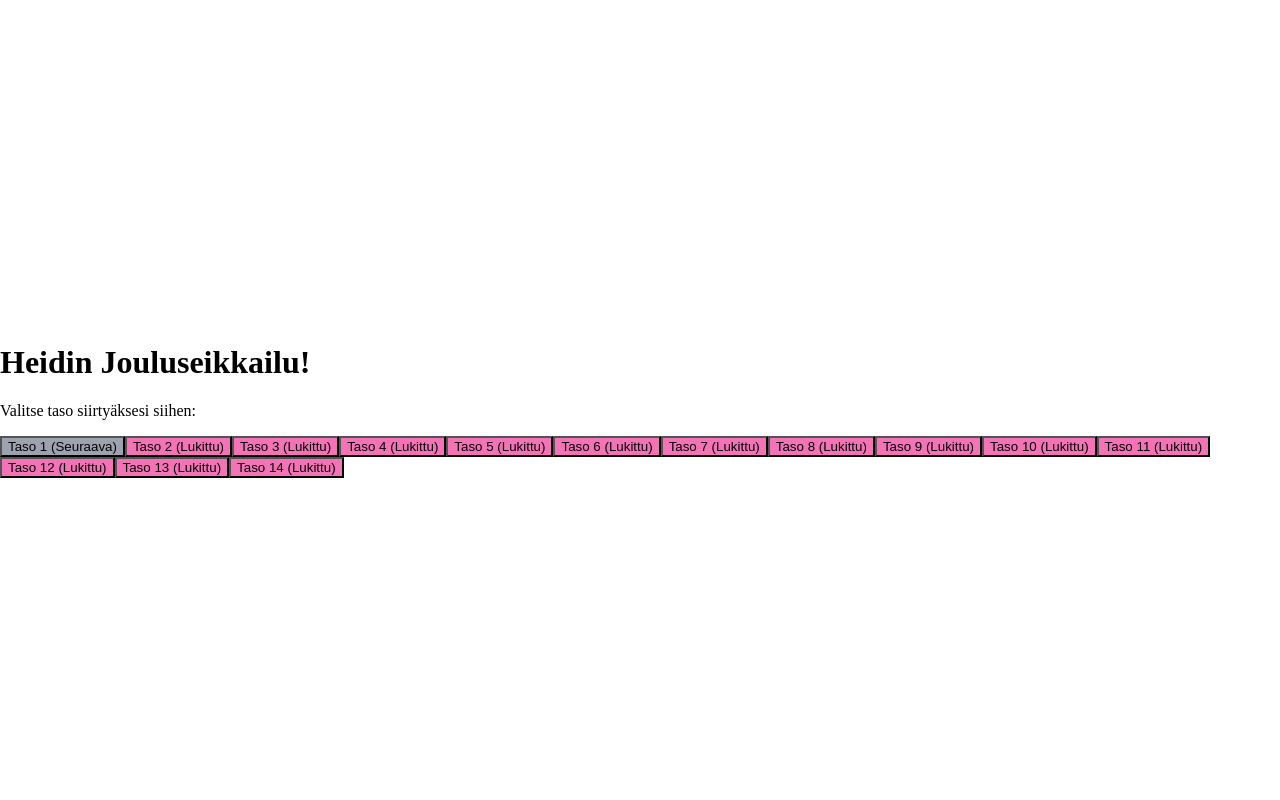
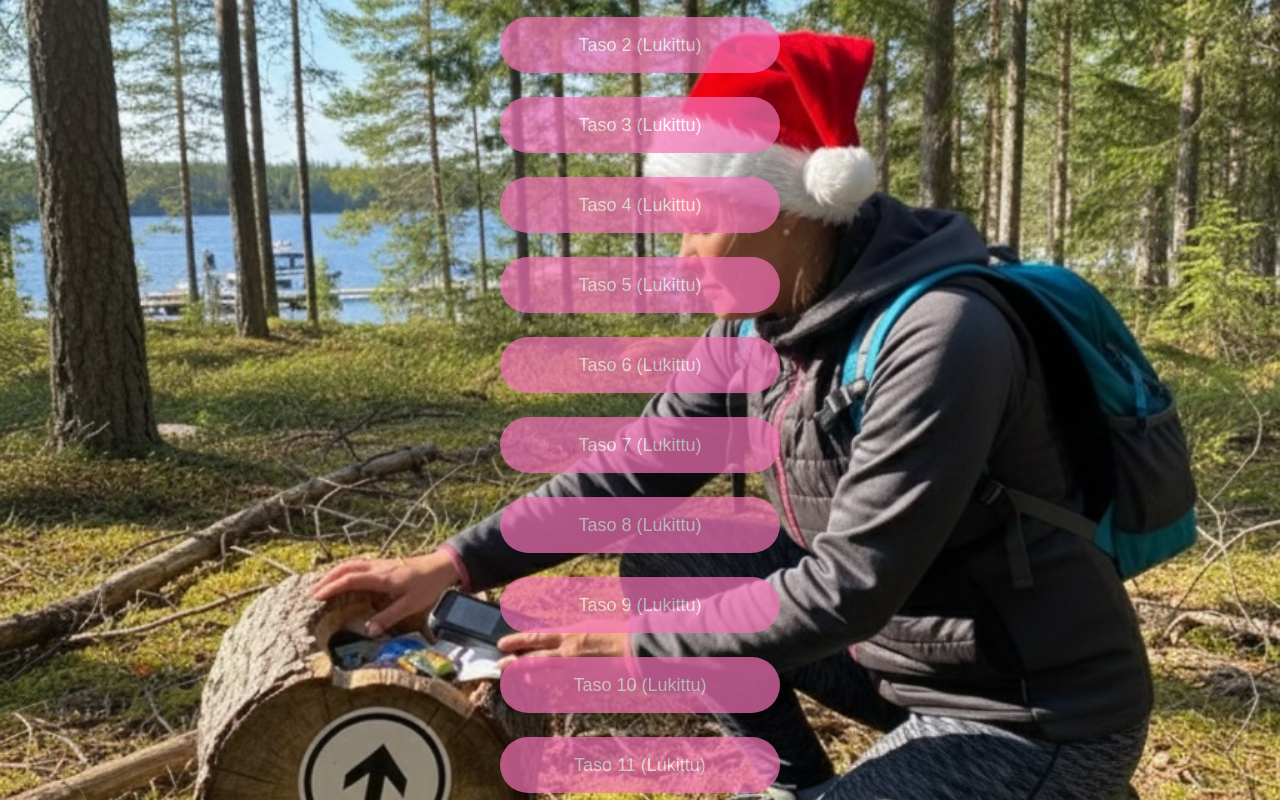
Before and after one commit to grande-fi/heidin-jouluseikkailu, a Next.js app: page /puzzles in a window 1280 px wide. Shown: the top 800 px of the page. Built offline with nearby package versions, Linux system fonts and the light colour scheme.

Commit message:
Update page.js
new levels layout

```diff
--- a/app/puzzles/page.js
+++ b/app/puzzles/page.js
@@ -4,7 +4,7 @@ import { useState, useEffect } from "react";
 import { useRouter } from "next/navigation";
 import { Button } from "@/components/ui/button";
 import { puzzles } from "../puzzleData";
-import { fi } from "../locales/fi"; // import Finnish strings
+import { fi } from "../locales/fi";
 
 export default function PuzzlesList() {
   const router = useRouter();
@@ -28,14 +28,33 @@ export default function PuzzlesList() {
     }
   };
 
-  if (solvedStatus.length === 0) return null; // wait for client
+  if (solvedStatus.length === 0) return null;
+
+  const backgroundStyle = {
+    backgroundImage: "url('/backgrounds/menu.jpg')",
+    backgroundSize: "cover",
+    backgroundPosition: "center",
+    backgroundRepeat: "no-repeat",
+    minHeight: "100vh",
+    width: "100%",
+    display: "flex",
+    alignItems: "center",
+    justifyContent: "center",
+    padding: "1rem",
+  };
 
   return (
-    <div className="max-w-xl mx-auto mt-10 text-center">
-      <h1 className="text-3xl font-bold mb-6">{fi.appTitle}</h1>
-      <p className="mb-4">{fi.puzzles.choosePuzzle}</p>
+    <main style={backgroundStyle}>
+      <div className="max-w-xl mx-auto bg-black/70 p-8 rounded-xl shadow-xl" style={{ textAlign: "center" }}>
+        <h1 style={{ color: "white", fontSize: "3rem" }} className="font-bold mb-4">
+          {fi.appTitle}
+        </h1>
 
-      <div className="flex flex-col gap-3">
+        <p style={{ color: "white", fontSize: "1.5rem" }} className="mb-6">
+          {fi.puzzles.choosePuzzle}
+        </p>
+
+        <div style={{ display: "flex", flexDirection: "column", alignItems: "center", gap: "24px" }}>
           {puzzles.map((_, index) => {
             const puzzleId = index + 1;
             const solved = solvedStatus[index];
@@ -43,15 +62,24 @@ export default function PuzzlesList() {
 
             let backgroundColor = "";
             if (solved) backgroundColor = "#16a34a"; // green
-          else if (isFirstUnsolved) backgroundColor = "#9ca3af"; // gray
-          else backgroundColor = "#f472b6"; // pink
+            else if (isFirstUnsolved) backgroundColor = "#126524"; // same green as main menu
+            else backgroundColor = "#f472b6"; // pink (locked)
 
             return (
               <Button
                 key={puzzleId}
                 onClick={() => goToPuzzle(puzzleId, index)}
                 style={{
+                  width: "100%",
+                  maxWidth: "280px",
+                  padding: "16px 24px",
+                  borderRadius: "50px",
+                  fontSize: "18px",
+                  minHeight: "56px",
                   backgroundColor,
+                  border: "none",
+                  color: "white",
+                  opacity: 0.7,
                   cursor: !solved && !isFirstUnsolved ? "not-allowed" : "pointer",
                 }}
               >
@@ -66,5 +94,6 @@ export default function PuzzlesList() {
           })}
         </div>
       </div>
+    </main>
   );
 }
```
Lines whose indentation alone changed are shown as unchanged.
